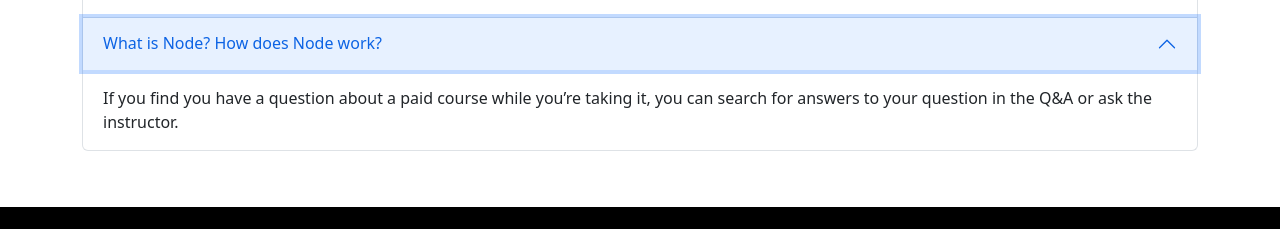
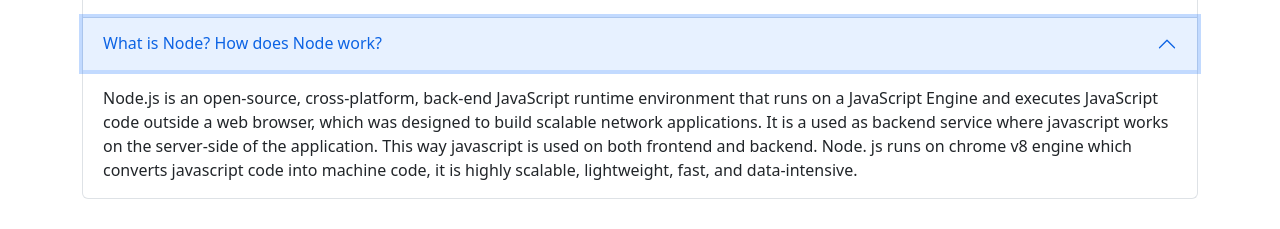
Before and after one commit to farhan407/learn-with-fun-client, a React (Create React App) app: page /blog in a window 1280 px wide. Both pictures are taken after a click on the button "What is Node? How does Node work?". Shown: the part 364-593 px from the top of the page. Built offline with nearby package versions, Linux system fonts and the light colour scheme; no server answers.

Commit message:
final answer added

```diff
--- a/src/Pages/Blog/Blog.js
+++ b/src/Pages/Blog/Blog.js
@@ -28,7 +28,8 @@
             <Accordion.Item eventKey="3">
                 <Accordion.Header>What is Node? How does Node work?</Accordion.Header>
                 <Accordion.Body>
-                If you find you have a question about a paid course while you’re taking it, you can search for answers to your question in the Q&A or ask the instructor.
+                    Node.js is an open-source, cross-platform, back-end JavaScript runtime environment that runs on a JavaScript Engine and executes JavaScript code outside a web browser, which was designed to build scalable network applications.
+                    It is a used as backend service where javascript works on the server-side of the application. This way javascript is used on both frontend and backend. Node. js runs on chrome v8 engine which converts javascript code into machine code, it is highly scalable, lightweight, fast, and data-intensive.
                 </Accordion.Body>
             </Accordion.Item>
         </Accordion>
```
